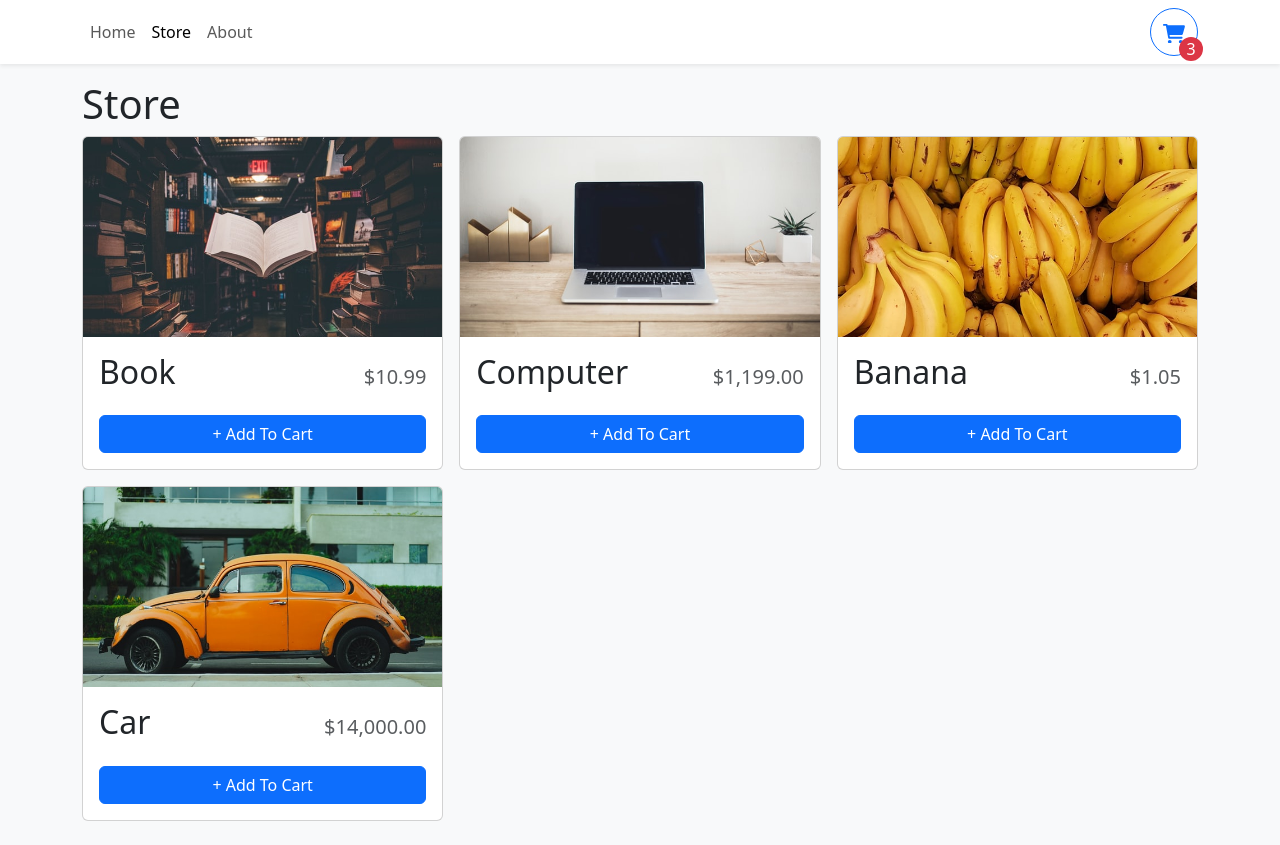
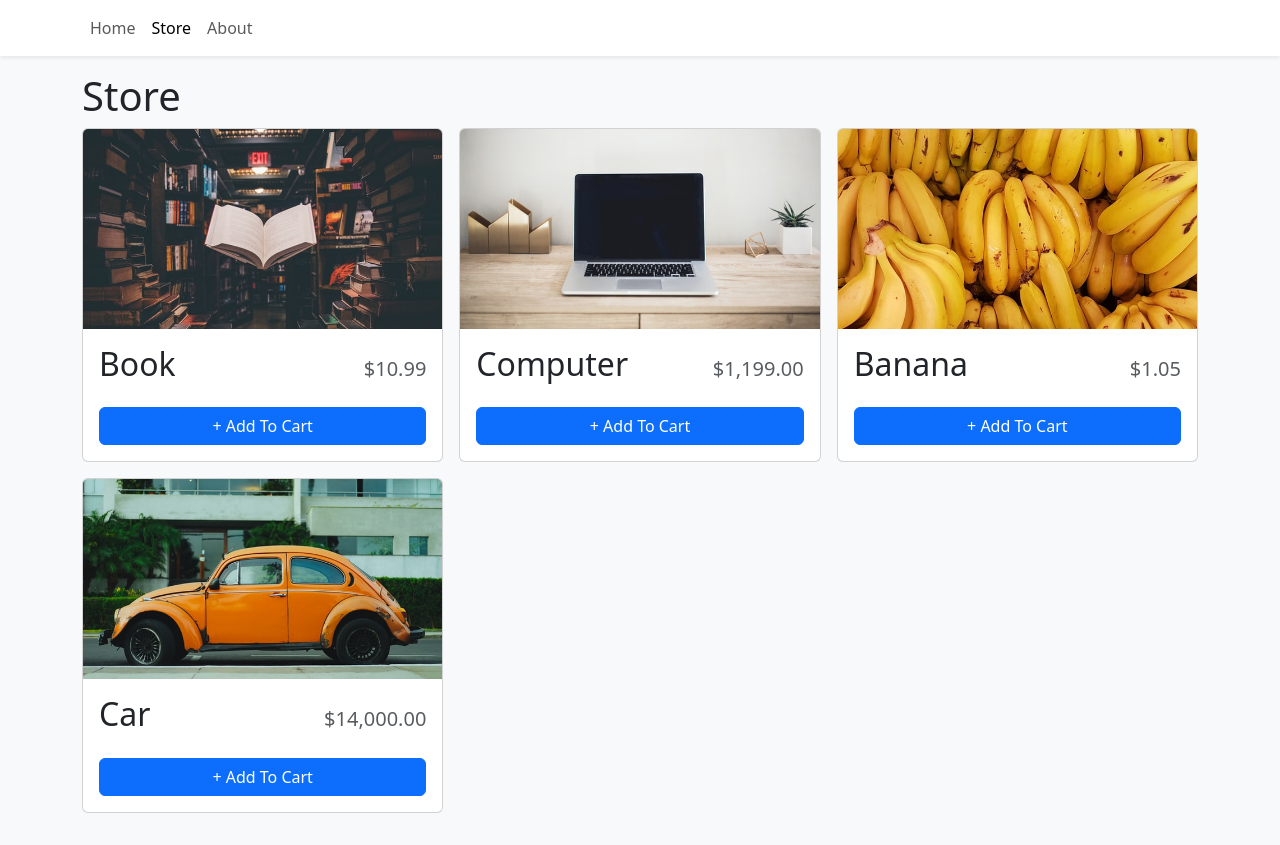
Before and after one commit to Ibraheem-Halasah22/Shopping_Cart_FE, a React (Vite) app: page /store in a window 1280 px wide. Built offline with nearby package versions, Linux system fonts and the light colour scheme.

Commit message:
navbar operations related to the shopping cart implemented

```diff
--- a/src/components/Navbar.tsx
+++ b/src/components/Navbar.tsx
@@ -2,7 +2,10 @@ import { Button, Container, Nav, Navbar as NavbarBs } from "react-bootstrap";
 import { NavLink } from "react-router-dom";
 import ShoppingCartIcon from "./ShoppingCartIcon";
 import RedBadge from "./RedBadge";
+import { useShoppingCart } from "../context/ShoppingCartContext";
 function Navbar() {
+  const { cartQuantity, openCart } = useShoppingCart();
+
   return (
     <NavbarBs sticky="top" className="bg-white shadow-sm mb-3">
       <Container>
@@ -17,16 +20,19 @@ function Navbar() {
             About
           </Nav.Link>
         </Nav>
+        {cartQuantity > 0 && (
           <Button
+            onClick={openCart}
             style={{ width: "3rem", height: "3rem", position: "relative" }}
             variant="outline-primary"
             className="rounded-circle"
           >
             <ShoppingCartIcon />
             <RedBadge color="white" width="1.5rem" height="1.5rem">
-            3
+              {cartQuantity}
             </RedBadge>
           </Button>
+        )}
       </Container>
     </NavbarBs>
   );
```
Lines whose indentation alone changed are shown as unchanged.
